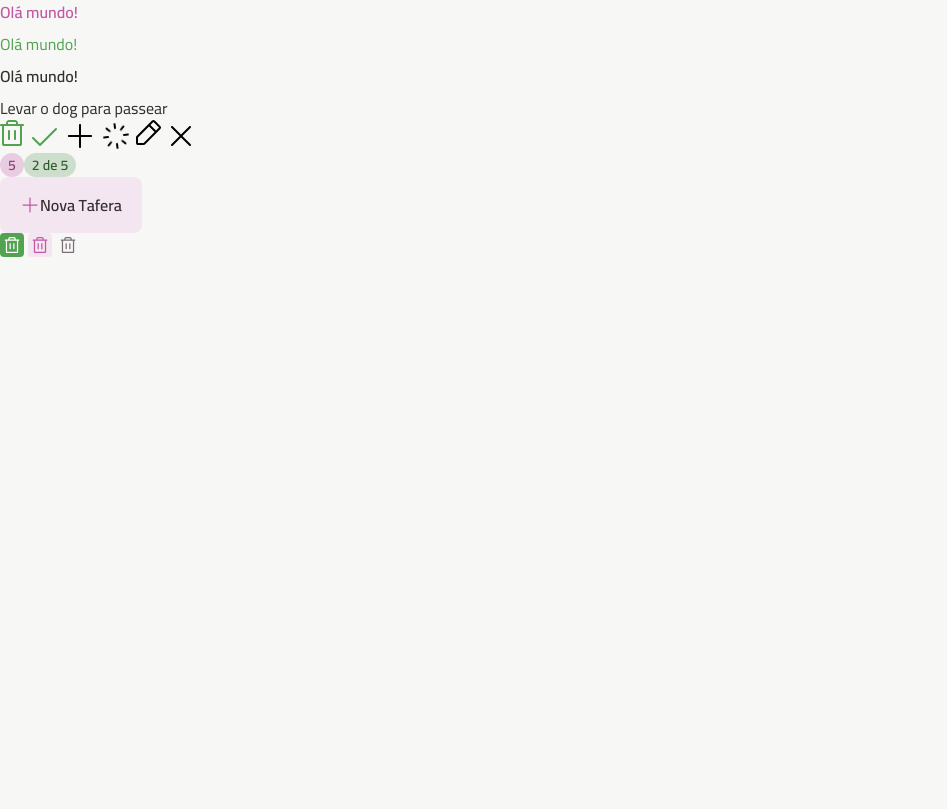
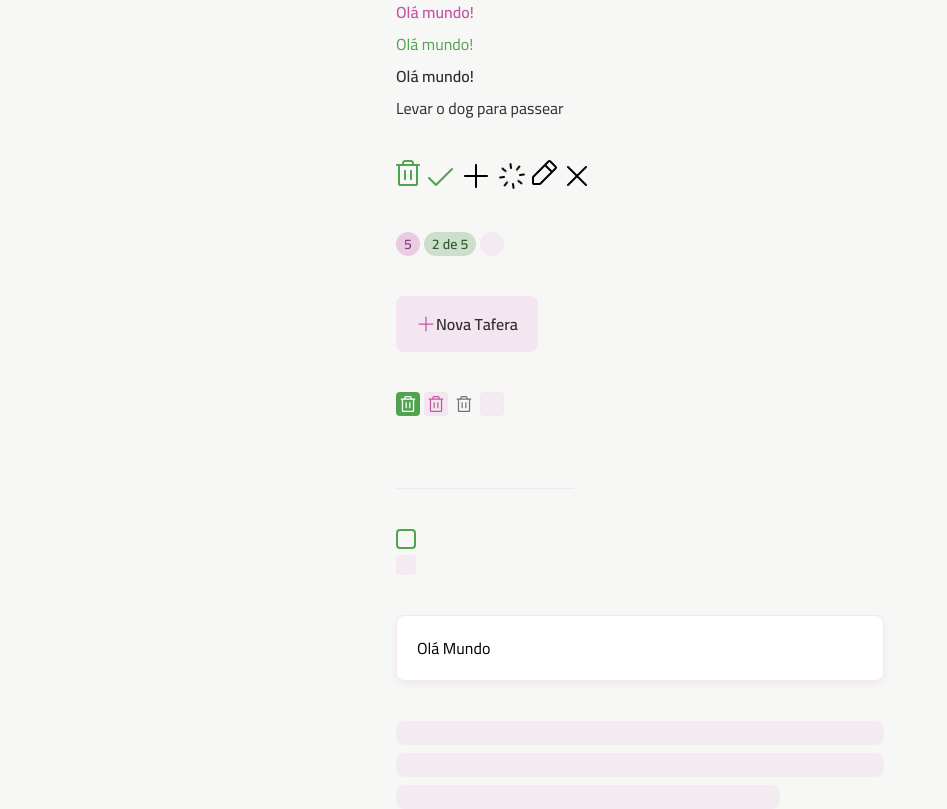
Before and after one commit to DavidjFilho/todo-list, a React (Vite) app: page / in a window 1280 px wide. Shown: the whole page, without its empty margins (0-947 px from the left). Built offline with nearby package versions, Linux system fonts and the light colour scheme.

Commit message:
Componente input tex, checkbox, card, container e skeleton

```diff
--- a/src/App.tsx
+++ b/src/App.tsx
@@ -9,10 +9,16 @@ import Icon from "./components/icon";
 import Badge from "./components/badge";
 import Button from "./components/button";
 import ButtonIcon from "./components/button-icon";
+import InputText from "./components/input-text";
+import InputCheckbox from "./components/input-checkbox";
+import Card from "./components/card";
+import Container from "./components/container";
+import Skeleton from "./components/skeleton";
 
 export default function App() {
   return (
-    <div className=" grid gap-">
+    <Container>
+      <div className=" grid gap-10">
         <div className="flex flex-col gap-2">
           <Text variant="body-md-bold" className="text-pink-base">
             Olá mundo!
@@ -21,6 +27,7 @@ export default function App() {
           <Text variant="body-md-bold">Olá mundo!</Text>
           <Text>Levar o dog para passear</Text>
         </div>
+
         <div className="flex gap-1">
           <Icon svg={TrashIcon} className="fill-green-base" />
           <Icon svg={CheckIcon} className="fill-green-base" />
@@ -29,18 +36,41 @@ export default function App() {
           <Icon svg={PencilIcon} />
           <Icon svg={XIcon} />
         </div>
-      <div>
+
+        <div className="flex gap-1">
           <Badge variant="secondary">5</Badge>
           <Badge variant="primary">2 de 5</Badge>
+          <Badge loading>5</Badge>
         </div>
+
         <div>
           <Button icon={PlusIcon}> Nova Tafera</Button>
         </div>
+
         <div className="flex gap-1">
           <ButtonIcon icon={TrashIcon} />
           <ButtonIcon icon={TrashIcon} variant="secondary" />
           <ButtonIcon icon={TrashIcon} variant="tertiary" />
+          <ButtonIcon icon={TrashIcon} loading />
+        </div>
+
+        <div>
+          <InputText />
+        </div>
+        <div>
+          <InputCheckbox />
+
+          <InputCheckbox loading/>
+        </div>
+        <div>
+          <Card size="md">Olá Mundo</Card>
+        </div>
+        <div className="space-y-2">
+          <Skeleton className="h-6" />
+          <Skeleton className="h-6" />
+          <Skeleton className="w-96 h-6" />
         </div>
       </div>
+    </Container>
   );
 }
--- a/src/components/badge.tsx
+++ b/src/components/badge.tsx
@@ -1,12 +1,14 @@
 import React from "react";
 import Text from "./text";
-import { cva, type VariantProps } from "class-variance-authority";
+import { cva, cx, type VariantProps } from "class-variance-authority";
+import Skeleton from "./skeleton";
 
 export const badgeVariants = cva(
   "inline-flex items-center justify-center rounded-full",
   {
     variants: {
       variant: {
+        none: "",
         primary: "bg-green-light",
         secondary: "bg-pink-ligh",
       },
@@ -24,6 +26,7 @@ export const badgeVariants = cva(
 export const badgeTextVariants = cva("", {
   variants: {
     variant: {
+      none: "",
       primary: "text-green-dark",
       secondary: "text-pink-dark",
     },
@@ -33,16 +36,43 @@ export const badgeTextVariants = cva("", {
   },
 });
 
+export const badgeSkeletonVariants = cva("", {
+  variants: {
+    size: {
+      sm: "w-6 h-6",
+    },
+  },
+  defaultVariants: {
+    size: "sm",
+  },
+});
+
 interface BadgeProps
-  extends React.ComponentProps<"div">, VariantProps<typeof badgeVariants> {}
+  extends React.ComponentProps<"div">, VariantProps<typeof badgeVariants> {
+  loading?: boolean;
+}
 
 export default function Badge({
   variant,
   size,
   className,
   children,
+  loading,
   ...props
 }: BadgeProps) {
+  if (loading) {
+    return (
+      <Skeleton
+        rounded="full"
+        className={cx(
+          badgeVariants({ variant: "none" }),
+          badgeSkeletonVariants({ size }),
+          className,
+        )}
+      />
+    );
+  }
+
   return (
     <div className={badgeVariants({ variant, size, className })} {...props}>
       <Text variant="body-sm-bold" className={badgeTextVariants({ variant })}>
--- a/src/components/button-icon.tsx
+++ b/src/components/button-icon.tsx
@@ -1,6 +1,7 @@
 import React from "react";
 import Icon from "./icon";
 import { cva, type VariantProps } from "class-variance-authority";
+import Skeleton from "./skeleton";
 
 export const buttonIconVariants = cva(
   `
@@ -9,6 +10,7 @@ export const buttonIconVariants = cva(
   {
     variants: {
       variant: {
+        none: "",
         primary: "bg-green-base hover:bg-green-dark",
         secondary: "bg-gray-200 hover:bg-pink-base",
         tertiary: "bg-transparent hover:bg-gray-200",
@@ -33,11 +35,13 @@ interface ButtonIconProps
     Omit<React.ComponentProps<"button">, "disabled" | "size">,
     VariantProps<typeof buttonIconVariants> {
   icon: React.ComponentProps<typeof Icon>["svg"];
+  loading?: boolean;
 }
 
 export const buttonIconIconVariants = cva("transition", {
   variants: {
     variant: {
+      none: "",
       primary: "fill-white",
       secondary: "fill-pink-base group-hover:fill-white",
       tertiary: "fill-gray-300 group-hover:fill-gray-400",
@@ -58,8 +62,22 @@ export default function ButtonIcon({
   disabled,
   className,
   icon,
+  loading,
   ...props
 }: ButtonIconProps) {
+  if (loading) {
+    return (
+      <Skeleton
+        rounded="sm"
+        className={buttonIconVariants({
+          variant: "none",
+          size,
+          className,
+        })}
+      />
+    );
+  }
+
   return (
     <button
       className={buttonIconVariants({ className, variant, size, disabled })}
--- /dev/null
+++ b/src/components/card.tsx
@@ -0,0 +1,42 @@
+import { cva, type VariantProps } from "class-variance-authority";
+import React from "react";
+
+export const cardVariants = cva(
+  `
+  rounded-lg border border-solid border-gray-200
+  bg-white shadow-sm
+  `,
+  {
+    variants: {
+      size: {
+        none: "",
+        md: "p-5",
+      },
+    },
+    defaultVariants: {
+      size: "none",
+    },
+  },
+);
+
+interface CardProps
+  extends VariantProps<typeof cardVariants>, React.ComponentProps<"div"> {
+  as?: keyof React.JSX.IntrinsicElements;
+}
+
+export default function Card({
+  as = "div",
+  size,
+  children,
+  className,
+  ...props
+}: CardProps) {
+  return React.createElement(
+    as,
+    {
+      className: cardVariants({ size, className }),
+      ...props,
+    },
+    children,
+  );
+}
--- /dev/null
+++ b/src/components/container.tsx
@@ -0,0 +1,34 @@
+import { cva, type VariantProps } from "class-variance-authority";
+import React from "react";
+
+export const containerVariants = cva("mx-auto", {
+  variants: {
+    size: {
+      md: "max-w-[31.5rem] px-2",
+    },
+  },
+  defaultVariants: {
+    size: "md",
+  },
+});
+
+interface ContainerProps
+  extends VariantProps<typeof containerVariants>, React.ComponentProps<"div"> {
+  as?: keyof React.JSX.IntrinsicElements;
+}
+
+export default function Container({
+  as = "div",
+  children,
+  className,
+  ...props
+}: ContainerProps) {
+  return React.createElement(
+    as,
+    {
+      className: containerVariants({ size: "md", className }),
+      ...props,
+    },
+    children,
+  );
+}
--- /dev/null
+++ b/src/components/input-checkbox.tsx
@@ -0,0 +1,93 @@
+import { cva, type VariantProps } from "class-variance-authority";
+import React from "react";
+import CheckIcon from "../assets/icons/check.svg?react";
+import Icon from "./icon";
+import Skeleton from "./skeleton";
+
+export const inputCheckboxWrapperVariants = cva(`
+    inline-flex items-center justify-center relative group
+  `);
+
+export const inputCheckboxVariants = cva(
+  `
+  appearance-none peer flex items-center justify-center cursor-pointer
+  transition overflow-hidden
+`,
+  {
+    variants: {
+      variant: {
+        none: "",
+        default: `
+          border-2 border-solid
+          border-green-base
+          hover:border-green-dark hover:bg-green-dark/20
+          checked:border-green-base checked:bg-green-base
+          group-hover:checked:border-green-dark group-hover:checked:bg-green-dark
+        `,
+      },
+      size: {
+        md: "w-5 h-5 rounded-sm",
+      },
+      disabled: {
+        true: "pointer-events-none",
+      },
+    },
+    defaultVariants: {
+      variant: "default",
+      size: "md",
+      disabled: false,
+    },
+  },
+);
+
+export const inputCheckboxIconVariants = cva(
+  `
+    absolute top-1/2 left-1 -translate-y-1/2
+    hidden peer-checked:block fill-white
+  `,
+  {
+    variants: {
+      size: {
+        md: "w-3 h-3",
+      },
+    },
+    defaultVariants: {
+      size: "md",
+    },
+  },
+);
+
+interface InputCheckboxProps
+  extends
+    VariantProps<typeof inputCheckboxVariants>,
+    Omit<React.ComponentProps<"input">, "size" | "disabled"> {
+  loading?: boolean;
+}
+
+export default function InputCheckbox({
+  variant,
+  size,
+  disabled,
+  className,
+  loading,
+  ...props
+}: InputCheckboxProps) {
+  if (loading) {
+    return (
+      <Skeleton
+        rounded="sm"
+        className={inputCheckboxVariants({ variant: "none", size })}
+      />
+    );
+  }
+  return (
+    <label className={inputCheckboxWrapperVariants({ className })}>
+      <input
+        type="checkbox"
+        className={inputCheckboxVariants({ variant, size, disabled })}
+        {...props}
+      />
+      <Icon className={inputCheckboxIconVariants({ size })} svg={CheckIcon} />
+    </label>
+  );
+}
--- /dev/null
+++ b/src/components/input-text.tsx
@@ -0,0 +1,47 @@
+import { cva, cx, type VariantProps } from "class-variance-authority";
+import { textVariants } from "./text";
+import React from "react";
+
+export const inputTextVariants = cva(
+  `
+    border-b border-solid border-gray-200 focus:border-pink-base
+    bg-transparent outline-none
+ `,
+  {
+    variants: {
+      size: {
+        md: "pb-2 px-2",
+      },
+      disabled: {
+        true: "pointer-events-none",
+      },
+    },
+    defaultVariants: {
+      size: "md",
+      disabled: false,
+    },
+  },
+);
+
+interface InputTextProps
+  extends
+    VariantProps<typeof inputTextVariants>,
+    Omit<React.ComponentProps<"input">, "size" | "disabled"> {}
+
+export default function InputText({
+  size,
+  disabled,
+  className,
+  ...props
+}: InputTextProps) {
+  return (
+    <input
+      className={cx(
+        inputTextVariants({ size, disabled }),
+        textVariants(),
+        className,
+      )}
+      {...props}
+    />
+  );
+}
--- /dev/null
+++ b/src/components/skeleton.tsx
@@ -0,0 +1,31 @@
+import { cva, type VariantProps } from "class-variance-authority";
+import type React from "react";
+
+export const skeletonVariants = cva(
+  `
+  animate-pulse bg-gray-200 pointer-events-none
+`,
+  {
+    variants: {
+      rounded: {
+        sm: "rounded-sm",
+        lg: "rounded-lg",
+        full: "rounded-full",
+      },
+    },
+    defaultVariants: {
+      rounded: "lg",
+    },
+  },
+);
+
+interface SkeletonProps
+  extends VariantProps<typeof skeletonVariants>, React.ComponentProps<"div"> {}
+
+export default function Skeleton({
+  rounded,
+  className,
+  ...props
+}: SkeletonProps) {
+  return <div className={skeletonVariants({ rounded, className })} {...props} />
+}
```
Lines whose indentation alone changed are shown as unchanged.
